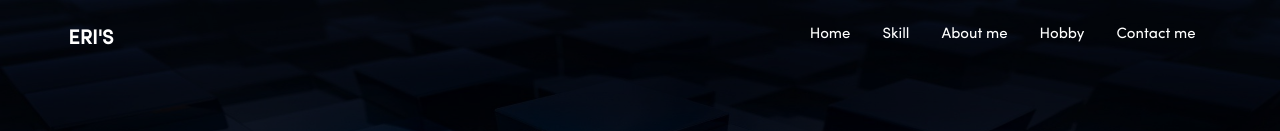
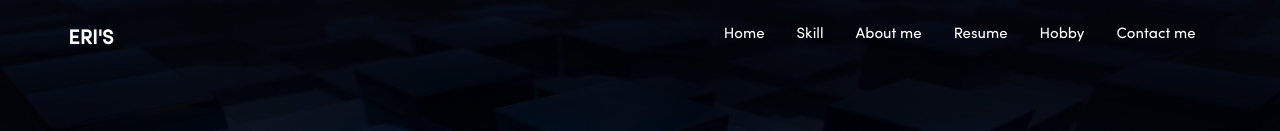
Before and after one commit to eris202/portfolio, a Next.js app: page / in a window 1280 px wide. Shown: the top 131 px of the page. Built offline with nearby package versions, Linux system fonts and the light colour scheme.

Commit message:
added resume

```diff
--- a/pages/index.js
+++ b/pages/index.js
@@ -146,6 +146,11 @@ export default function Home() {
                       <li className="links-" data="about-us">
                         <a href="#about-me" className="px-3">
                           About me
+                        </a>
+                      </li>
+                      <li className="links-" data="about-us">
+                        <a href="/img/my-resume.pdf" target="_blank" className="px-3">
+                          Resume
                         </a>
                       </li>
                       <li className="links-" data="about-us">
```
Also changed, not shown: 1 other file (tests, documents, lock files or other folders).
